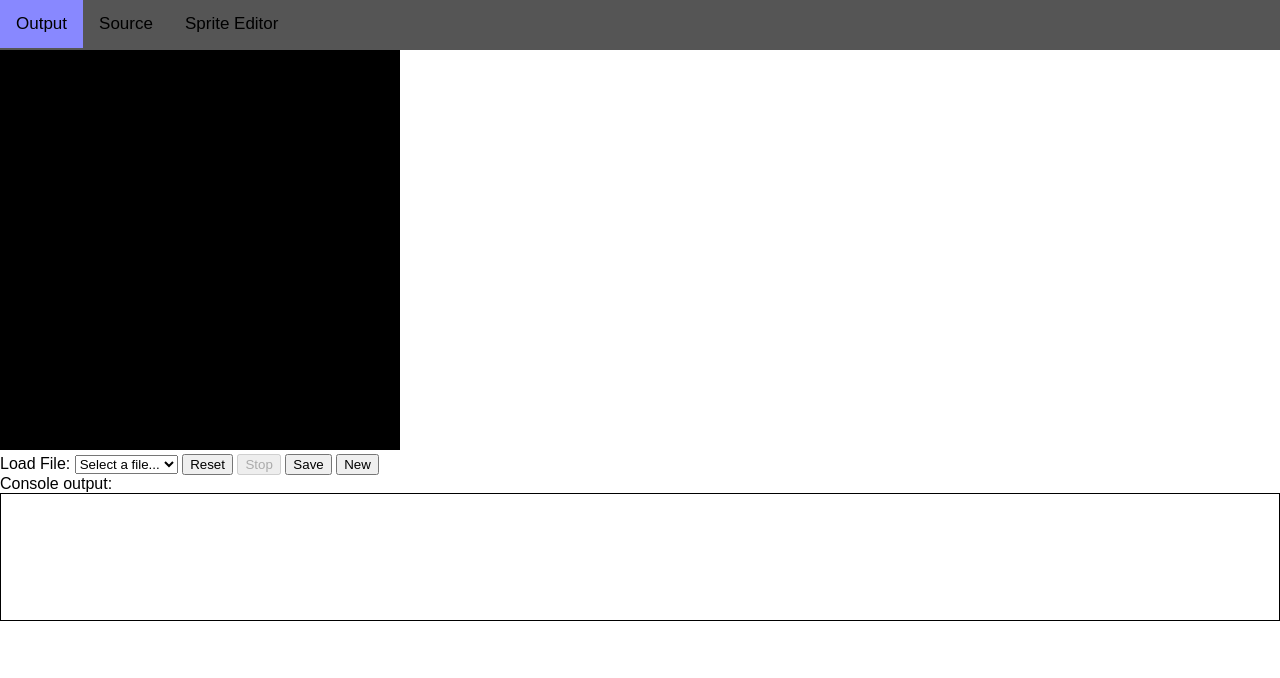
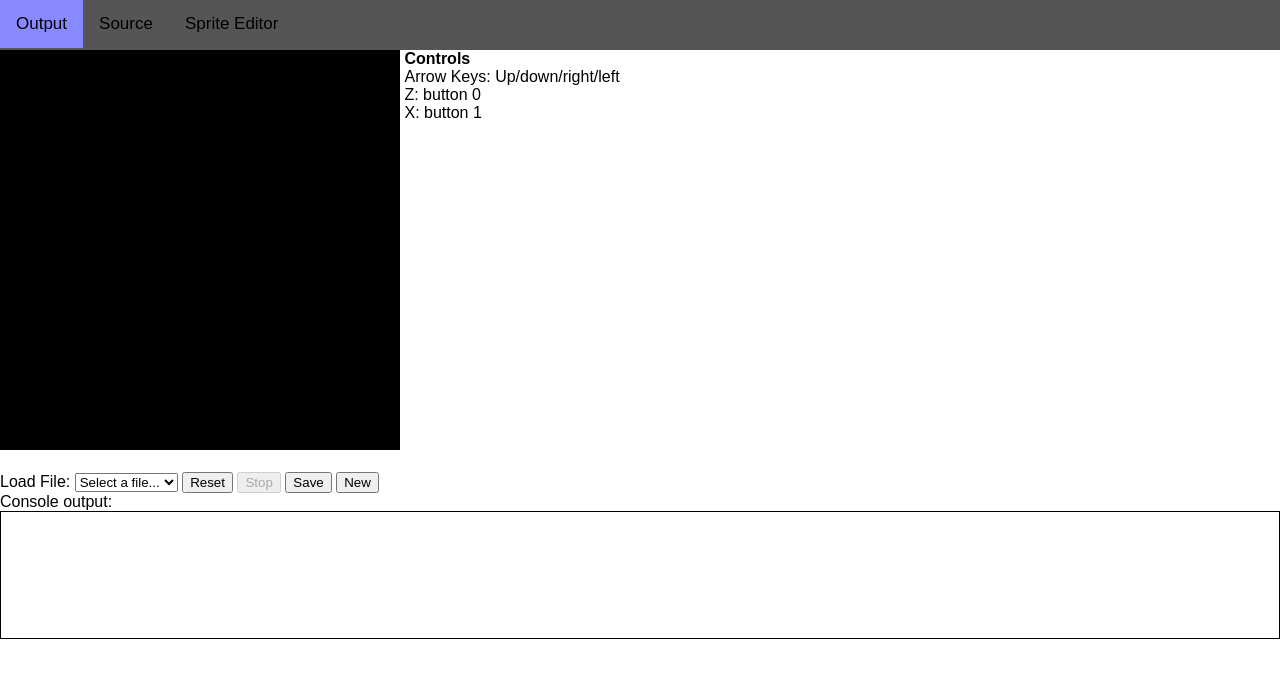
Before and after one commit to jbush001/fconsole, a website: page index.html in a window 1280 px wide. Drawn offline with Linux system fonts and the light colour scheme.

Commit message:
Updated layout

```diff
--- a/index.html
+++ b/index.html
@@ -31,7 +31,15 @@ limitations under the License.
             </div>
 
             <div id="outputtab" class="tabcontent">
-                <canvas id="screen" width="128" height="128"></canvas>
+                <div class=".screencontainer">
+                    <canvas id="screen" width="128" height="128"></canvas>
+                    <div id="instructions">
+                        <b>Controls</b><br>
+                        Arrow Keys: Up/down/right/left<br>
+                        Z: button 0<br>
+                        X: button 1
+                    </div>
+                </div>
                 <br/>
                 <label for="fileSelect">Load File:</label>
                 <select id="fileSelect">
--- a/style.css
+++ b/style.css
@@ -79,10 +79,20 @@ body, html {
     height: 128px;
 }
 
+.screencontainer {
+    display: grid;
+}
+
 #screen {
+    display: inline-block;
     image-rendering: pixelated;
     image-rendering: crisp-edges;
     height: 400px;
+}
+
+#instructions {
+    display: inline-block;
+    vertical-align: top;
 }
 
 #sprite_edit {
```
